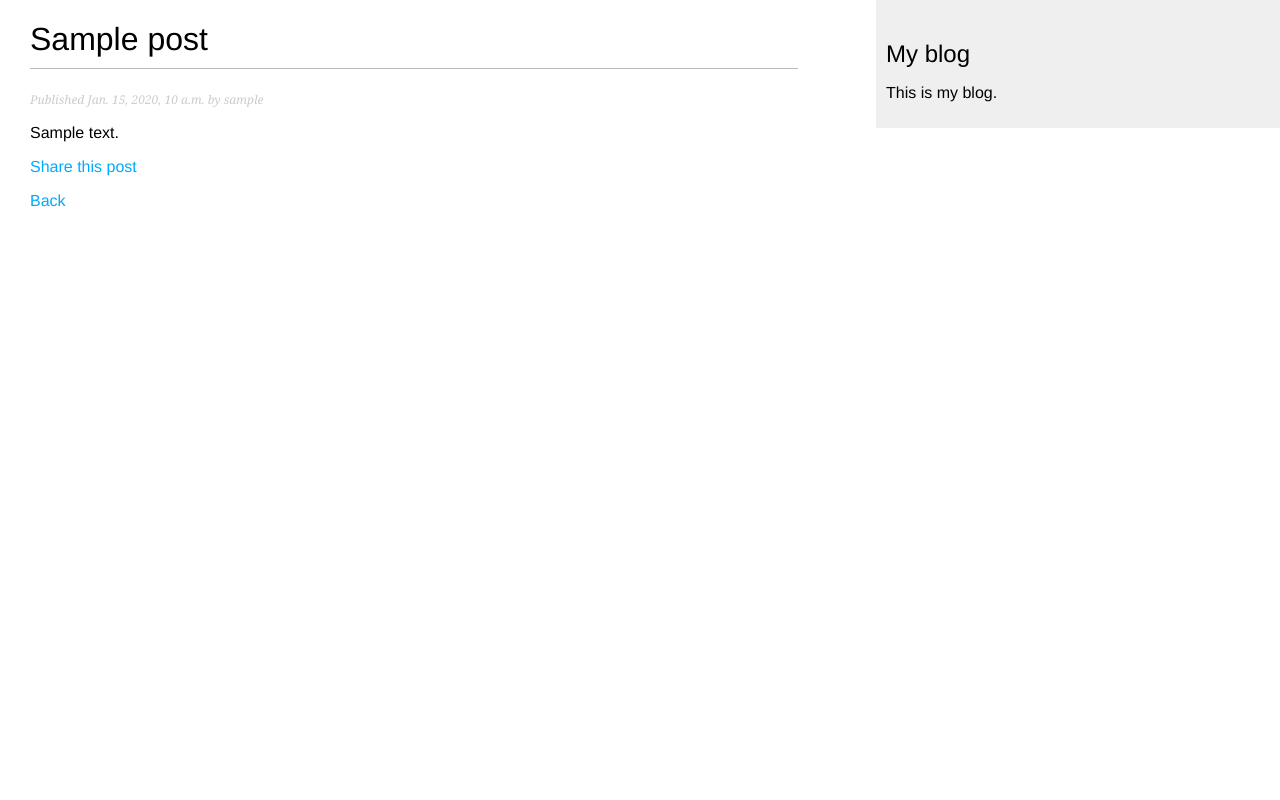
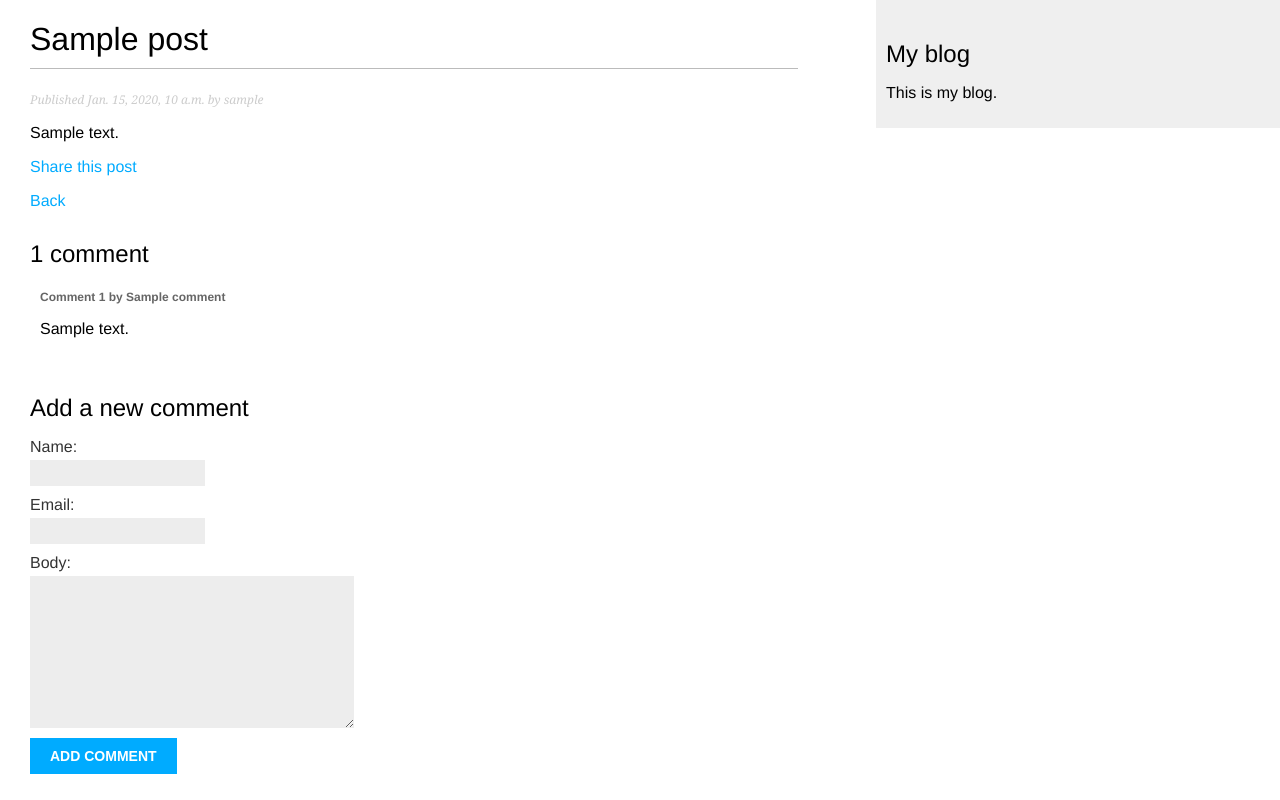
Before and after one commit to LeVzhe/blog_adm, a Django app: a page that uses blog/templates/blog/post/detail.html in a window 1280 px wide. Run offline with Django 4.2, Linux system fonts and the light colour scheme; tables that the repository leaves empty hold one stand-in row (values such as "Sample post").

Commit message:
feat: finish comment case

```diff
--- a/blog/templates/blog/post/detail.html
+++ b/blog/templates/blog/post/detail.html
@@ -14,4 +14,20 @@
         </a>
     </p>
     <a href="{% url "blog:post_list" %}">Back</a>
+    {% with comments.count as total_comments %}
+        <h2>
+            {{ total_comments }} comment{{ total_comments|pluralize }}
+        </h2>
+    {% endwith %}
+    {% for comment in comments %}
+        <div class="comment">
+            <p class="info">
+                Comment {{ forloop.counter }} by {{comment.name }}
+            </p>
+            {{ comment.body|linebreaks }}
+        </div>
+    {% empty %}
+        <p>There are no comments.</p>
+    {% endfor %}
+    {% include "blog/post/includes/comment_form.html" %}
 {% endblock %}
--- a/blog/templates/blog/post/includes/comment_form.html
+++ b/blog/templates/blog/post/includes/comment_form.html
@@ -1,6 +1,6 @@
 <h2>Add a new comment</h2>
-<from action={% url "blog:post_comment" post.id %} method="post">
-    {{ from.as_p }}
+<form action={% url "blog:post_comment" post.id %} method="post">
+    {{ form.as_p }}
     {% csrf_token %}
     <p><input type="submit" value="Add comment"></p>
-</from>
+</form>
--- a/blog/templates/blog/post/share.html
+++ b/blog/templates/blog/post/share.html
@@ -9,7 +9,7 @@
             "{{ post.title }}" was succesfully sent
             to {{ form.cleaned_data.to }}.
         </p>
-        <a href="{% url "blog:post_detail" post.publish.year post.publish.month post.publish.day post.slug %}">Back</a>
+        <a href="{{ post.get_absolute_url }}">Back to the post</a>
     {% else %}
         <h1>Share "{{ post.title }}" by e-mail</h1>
         <form method="post">
```
